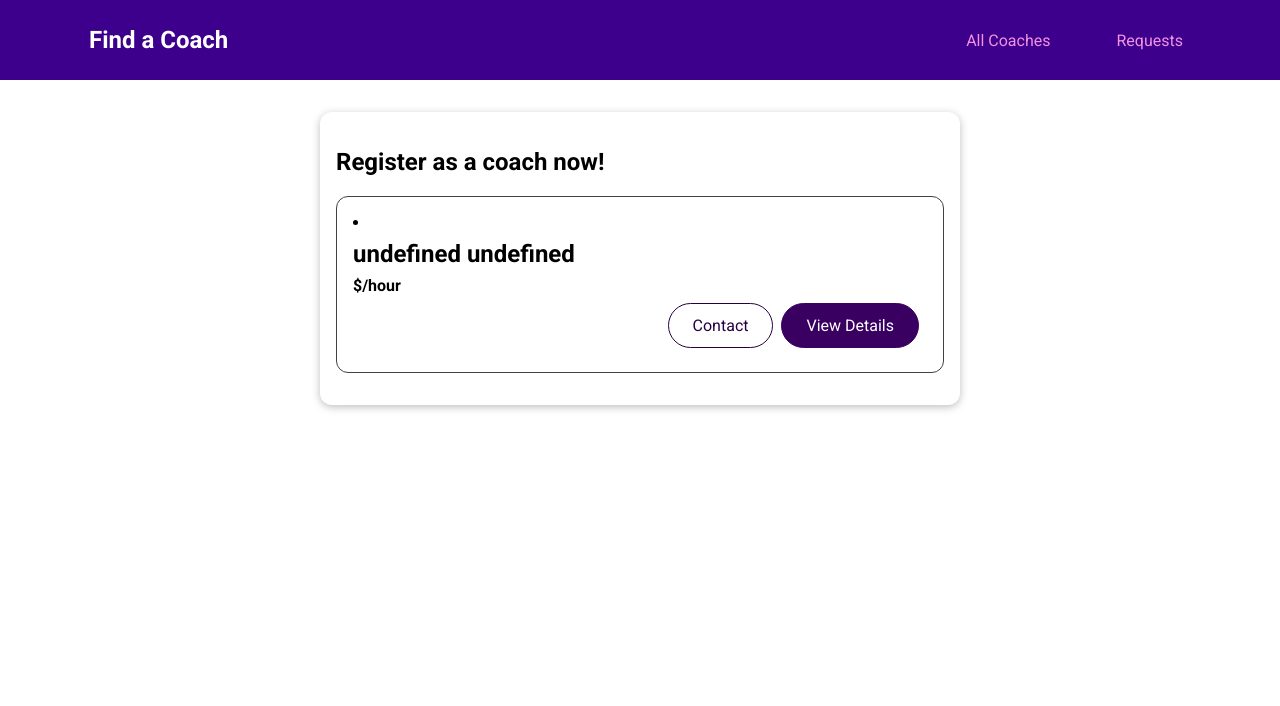
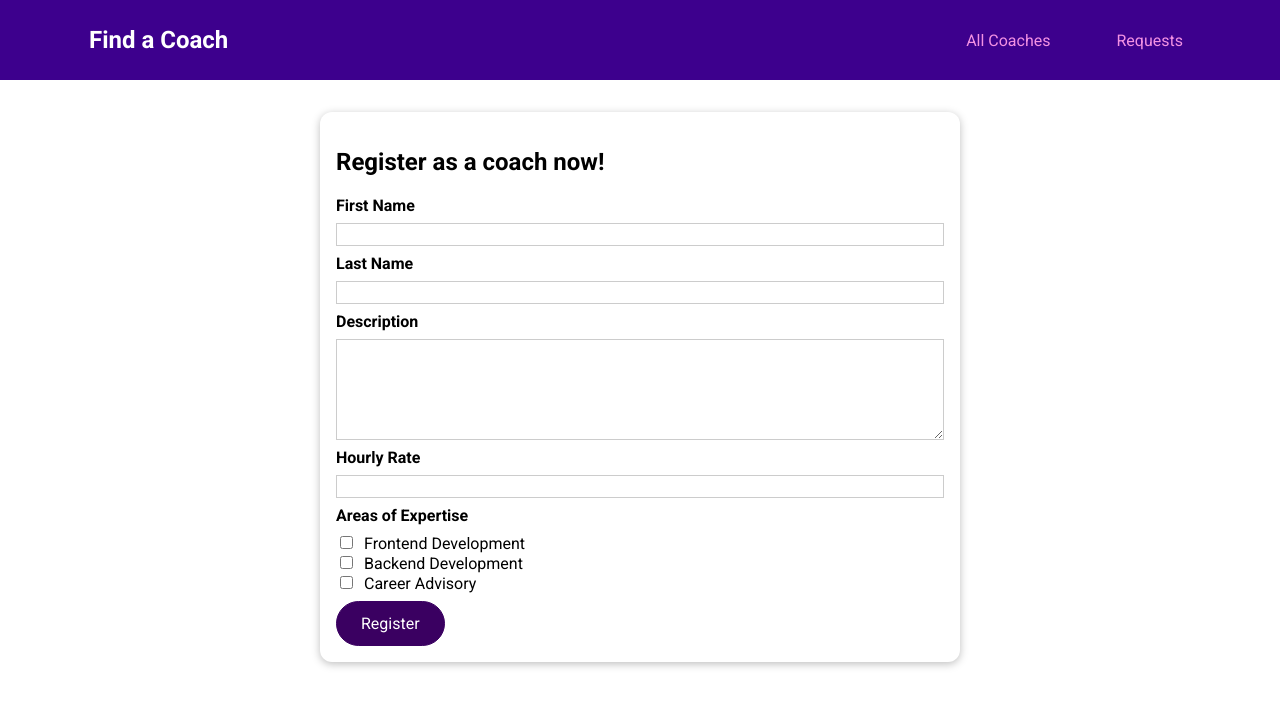
Before and after one commit to katayoon-rb/Vue-The-Complete-Guide, a Vue app in the folder 16 - Find a Coach Prj/: page /register in a window 1280 px wide. Shown: the top 706 px of the page. Built offline with nearby package versions, Linux system fonts and the light colour scheme.

Commit message:
Update CoachForm.vue

```diff
--- a/16 - Find a Coach Prj/src/components/coaches/CoachForm.vue
+++ b/16 - Find a Coach Prj/src/components/coaches/CoachForm.vue
@@ -1,55 +1,158 @@
 <template>
-  <li>
-    <h3>{{ fullName }}</h3>
-    <h4>${{ rate }}/hour</h4>
-    <div>
-      <BaseBadge :key="area"
-        v-for="area in areas"
-        :type="area" :title="area"
-      />
+  <form @submit.prevent="submitForm">
+    <div class="form-control" :class="{invalid: !firstName.isValid}">
+      <label for="firstName">First Name</label>
+      <input type="text" id="firstName" v-model.trim="firstName.val" @blur="clearValidity('firstName')" />
+      <p class="invalid" v-if="!firstName.isValid">First Name must not be empty.</p>
     </div>
-    <div class="actions">
-      <BaseButton link mode="outline" :to="coachContactLink">Contact</BaseButton>
-      <BaseButton link :to="coachDetailsLink">View Details</BaseButton>
+
+    <div class="form-control" :class="{invalid: !lastName.isValid}">
+      <label for="lastName">Last Name</label>
+      <input type="text" id="lastName" v-model.trim="lastName.val" @blur="clearValidity('lastName')" />
+      <p class="invalid" v-if="!lastName.isValid">Last Name must not be empty.</p>
     </div>
-  </li>
+
+    <div class="form-control" :class="{invalid: !desc.isValid}">
+      <label for="desc">Description</label>
+      <textarea id="desc" rows="5" v-model.trim="desc.val" @blur="clearValidity('desc')"></textarea>
+      <p class="invalid" v-if="!desc.isValid">Description must not be empty.</p>
+    </div>
+
+    <div class="form-control" :class="{invalid: !rate.isValid}">
+      <label for="rate">Hourly Rate</label>
+      <input type="number" id="rate" v-model.number="rate.val" @blur="clearValidity('rate')" />
+      <p class="invalid" v-if="!rate.isValid">Rate must be greater than 0.</p>
+    </div>
+
+    <div class="form-control">
+      <h3>Areas of Expertise</h3>
+      <div>
+        <input type="checkbox" id="frontend" value="frontend" v-model="areas.val" @blur="clearValidity('areas')" />
+        <label for="frontend">Frontend Development</label>
+      </div>
+      <div>
+        <input type="checkbox" id="backend" value="backend" v-model="areas.val" @blur="clearValidity('areas')" />
+        <label for="backend">Backend Development</label>
+      </div>
+      <div>
+        <input type="checkbox" id="career" value="career" v-model="areas.val" @blur="clearValidity('areas')" />
+        <label for="career">Career Advisory</label>
+      </div>
+      <p class="invalid" v-if="!areas.isValid">At least one should be selected.</p>
+    </div>
+    <p class="invalid" v-if="!formIsValid">Please fix the errors!</p>
+    <BaseButton>Register</BaseButton>
+  </form>
 </template>
 
 
 
 <script>
   export default {
-    props: ['id', 'firstName', 'lastName', 'rate', 'areas'],
-    computed: {
-        fullName() {
-            return this.firstName + ' ' + this.lastName;
-        },
-        coachContactLink() {
-            return this.$route.path + '/' + this.id + '/contact';
-        },
-        coachDetailsLink() {
-            return this.$route.path + '/' + this.id;
+    emits: ['saveData'],
+    data() {
+      return {
+        firstName: { val: '', isValid: true },
+        lastName: { val: '', isValid: true },
+        desc: { val: '', isValid: true },
+        rate: { val: null, isValid: true },
+        areas: { val: [], isValid: true },
+        formIsValid: true
+      }
+    },
+    methods: {
+      clearValidity(input) {
+        this[input].isValid = true
+      },
+      validateForm() {
+        this.formIsValid = true
+        if (this.firstName.val === '') {
+          this.firstName.isValid = false
+          this.formIsValid = false
         }
+        if (this.lastName.val === '') {
+          this.lastName.isValid = false
+          this.formIsValid = false
+        }
+        if (this.desc.val === '') {
+          this.desc.isValid = false
+          this.formIsValid = false
+        }
+        if (this.rate.val === null || this.rate.val < 0) {
+          this.rate.isValid = false
+          this.formIsValid = false
+        }
+        if (this.areas.val.length === 0) {
+          this.areas.isValid = false
+          this.formIsValid = false
+        }
+      },
+      submitForm() {
+        this.validateForm()
+        if (!this.formIsValid) { return }
+
+        this.$emit('saveData', {
+          first: this.firstName.val,
+          last: this.lastName.val,
+          desc: this.desc.val,
+          rate: this.rate.val,
+          areas: this.areas.val
+        })
+      }
     }
-}
+  }
 </script>
 
 
 
 <style scoped>
-  li {
-    margin: 1rem 0;
-    border: 1px solid #424242;
-    border-radius: 12px;
-    padding: 1rem;
+  .form-control { margin: 0.5rem 0; }
+
+  label {
+    font-weight: bold;
+    display: block;
+    margin-bottom: 0.5rem;
   }
 
-  h3 { font-size: 1.5rem; }
-  h3, h4 { margin: 0.5rem 0; }
-  div { margin: 0.5rem 0;}
+  input[type="checkbox"] + label {
+    font-weight: normal;
+    display: inline;
+    margin: 0 0 0 0.5rem;
+  }
+    input,
+    textarea {
+      display: block;
+      width: 100%;
+      border: 1px solid #ccc;
+      font: inherit;
+    }
+    input:focus,
+    textarea:focus {
+      background-color: #f0e6fd;
+      outline: none;
+      border-color: #3d008d;
+    }
 
-  .actions {
-    display: flex;
-    justify-content: flex-end;
+    input[type="checkbox"] {
+      display: inline;
+      width: auto;
+      border: none;
+    }
+    input[type="checkbox"]:focus {
+      outline: #3d008d solid 1px;
+    }
+
+  h3 {
+    margin: 0.5rem 0;
+    font-size: 1rem;
+  }
+
+  p.invalid {
+    color: rgb(206, 13, 13);
+    margin-top: 3px;
+  }
+  .invalid label { color: red; }
+  .invalid input, .invalid textarea {
+    border: 1px solid red;
   }
 </style>
```
